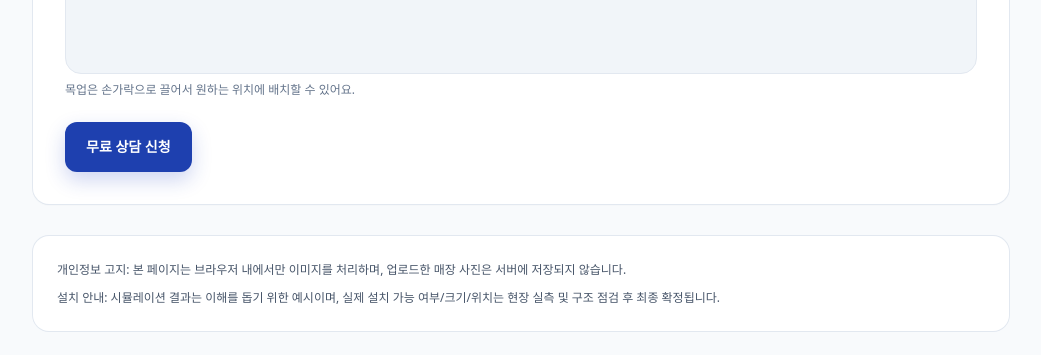
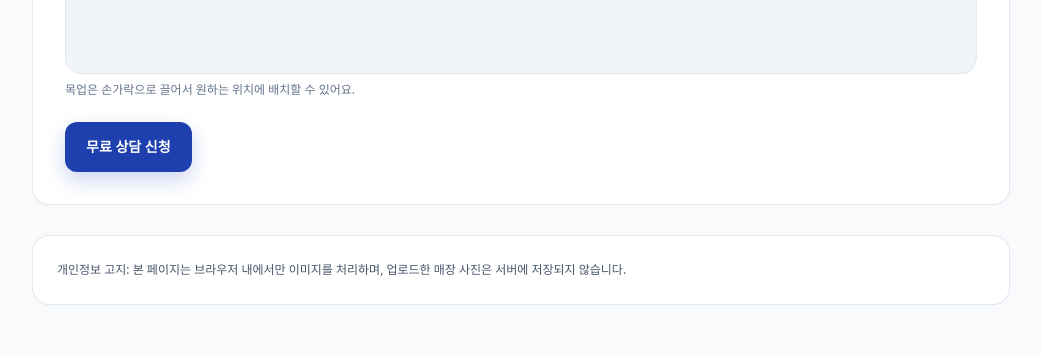
Before and after one commit to lllucy-y/woob-storefront-simulator, a Next.js app: page / in a window 1280 px wide. Shown: the part 1077-1432 px from the top of the page, without its empty margins (119-1160 px from the left). After the commit the page ends 1405 px from the top, so only its background shows below. Built offline with nearby package versions, Linux system fonts and the light colour scheme.

Commit message:
Remove installation notice from footer

```diff
--- a/components/StorefrontEditor.tsx
+++ b/components/StorefrontEditor.tsx
@@ -662,10 +662,6 @@ export default function StorefrontEditor() {
           개인정보 고지: 본 페이지는 브라우저 내에서만 이미지를 처리하며, 업로드한 매장 사진은 서버에 저장되지
           않습니다.
         </p>
-        <p>
-          설치 안내: 시뮬레이션 결과는 이해를 돕기 위한 예시이며, 실제 설치 가능 여부/크기/위치는 현장 실측 및
-          구조 점검 후 최종 확정됩니다.
-        </p>
       </footer>
     </main>
   );
```
